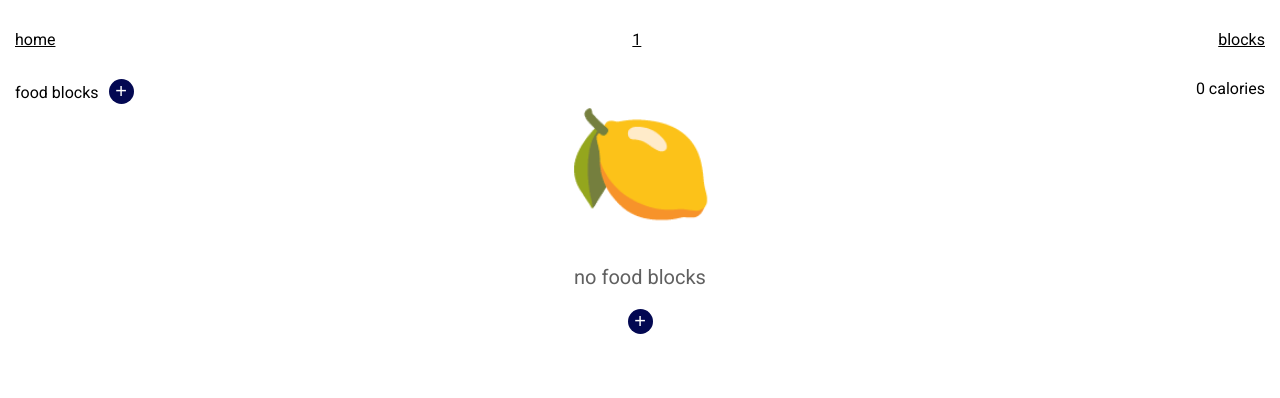
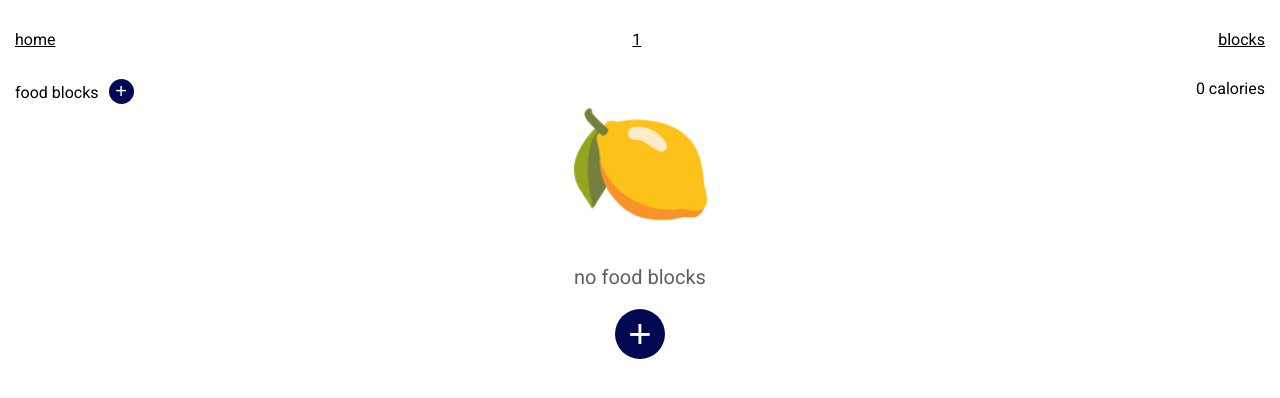
Before and after one commit to colorlessenergy/calorie-tracker, a Next.js app: page /day/1/blocks in a window 1280 px wide. Shown: the top 398 px of the page. Built offline with nearby package versions, Linux system fonts and the light colour scheme.

Commit message:
add large style for add food block button

```diff
--- a/styles/module.scss
+++ b/styles/module.scss
@@ -17,6 +17,13 @@
   background-color: $dark-blue;
   color: #ffffff;
   font-size: 20px;
+}
+
+.add-food-block-button--large {
+  height: 50px;
+  width: 50px;
+
+  font-size: 40px;
 }
 
 .ribbon {
```
